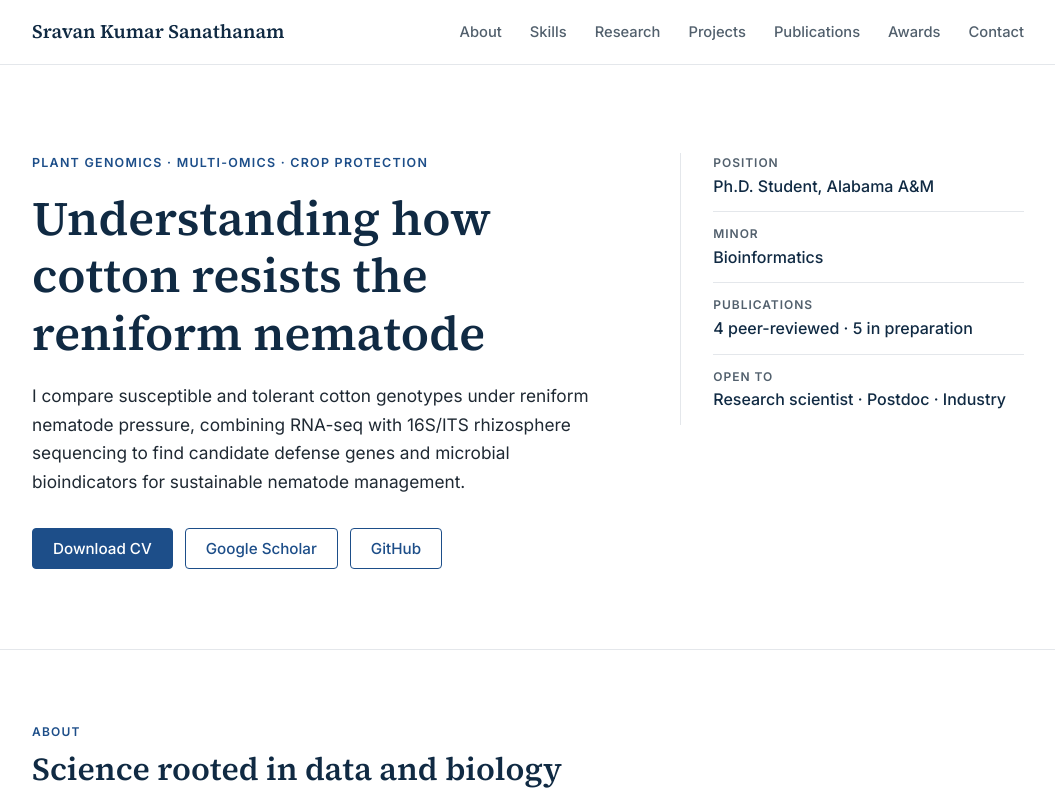
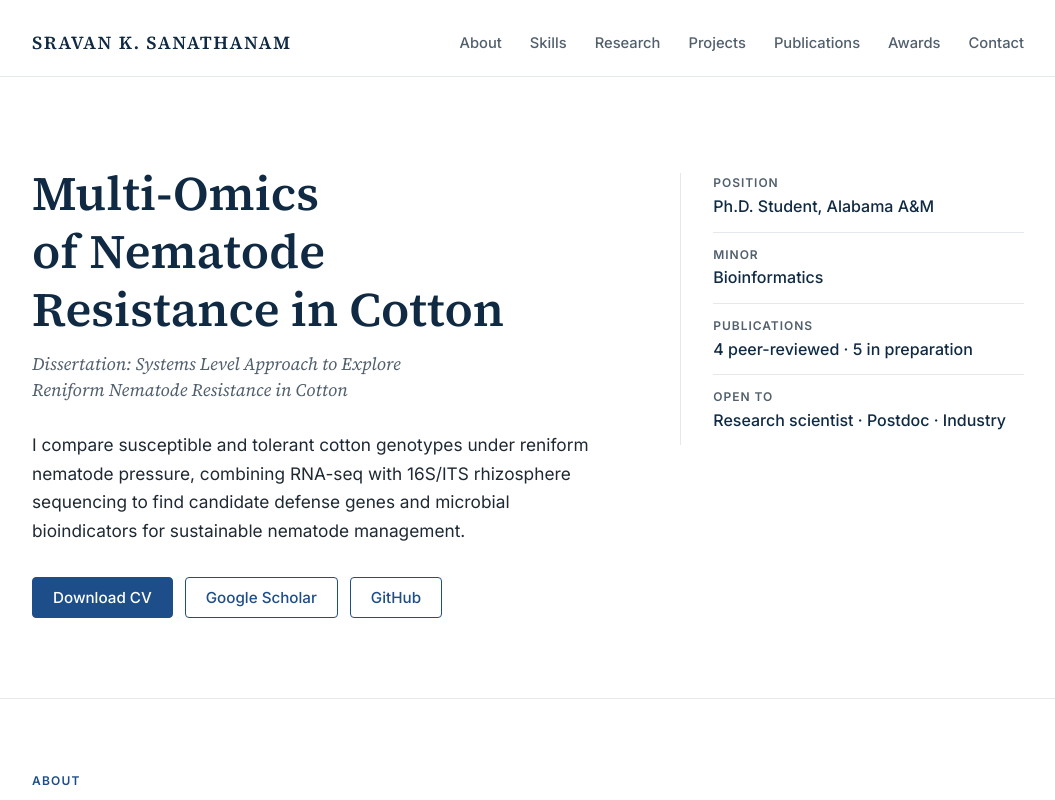
Before and after one commit to sravan-sanathanam/portfolio, a React (Vite) app: page / in a window 1280 px wide. Shown: the top 800 px of the page, without its empty margins (112-1167 px from the left). Built offline with nearby package versions, Linux system fonts and the light colour scheme.

Commit message:
Update header name and hero headline
- Header shows SRAVAN K. SANATHANAM in letter-spaced caps with more top space
- Remove the hero eyebrow label
- New headline plus italic dissertation subtitle
- Collapse nav into the menu below 960px so links never crowd the name

```diff
--- a/index.html
+++ b/index.html
@@ -13,7 +13,7 @@
     <meta name="twitter:card" content="summary" />
     <link rel="preconnect" href="https://fonts.googleapis.com" />
     <link rel="preconnect" href="https://fonts.gstatic.com" crossorigin />
-    <link href="https://fonts.googleapis.com/css2?family=Inter:wght@400;500;600&family=Source+Serif+4:opsz,wght@8..60,600;8..60,700&display=swap" rel="stylesheet" />
+    <link href="https://fonts.googleapis.com/css2?family=Inter:wght@400;500;600&family=Source+Serif+4:ital,opsz,wght@0,8..60,600;0,8..60,700;1,8..60,400&display=swap" rel="stylesheet" />
   </head>
   <body>
     <div id="root"></div>
--- a/src/components/Hero.jsx
+++ b/src/components/Hero.jsx
@@ -13,8 +13,11 @@ export default function Hero() {
     <section id="top" className="hero" aria-labelledby="hero-heading">
       <div className="container">
         <div>
-          <p className="hero-label">Plant Genomics · Multi-Omics · Crop Protection</p>
-          <h1 id="hero-heading">Understanding how cotton resists the reniform nematode</h1>
+          <h1 id="hero-heading">Multi-Omics of Nematode Resistance in Cotton</h1>
+          <p className="hero-dissertation">
+            Dissertation: Systems Level Approach to Explore Reniform Nematode
+            Resistance in Cotton
+          </p>
           <p className="hero-text">
             I compare susceptible and tolerant cotton genotypes under reniform
             nematode pressure, combining RNA-seq with 16S/ITS rhizosphere
--- a/src/components/Navbar.jsx
+++ b/src/components/Navbar.jsx
@@ -9,7 +9,7 @@ export default function Navbar() {
   return (
     <header className="site-header">
       <div className="container">
-        <a href="#top" className="site-name">{personal.name}</a>
+        <a href="#top" className="site-name">{personal.shortName}</a>
         <button
           type="button"
           className="menu-button"
--- a/src/data/content.js
+++ b/src/data/content.js
@@ -1,5 +1,6 @@
 export const personal = {
   name: 'Sravan Kumar Sanathanam',
+  shortName: 'Sravan K. Sanathanam',
   title: 'Plant Molecular Biology & Bioinformatics Researcher',
   institution: 'Alabama A&M University',
   tagline: 'Plant Molecular Biology, Transcriptomics, Microbiome & Functional Genomics',
--- a/src/index.css
+++ b/src/index.css
@@ -19,7 +19,7 @@
   --gutter: 24px;
 }
 
-html { scroll-behavior: smooth; scroll-padding-top: 72px; }
+html { scroll-behavior: smooth; scroll-padding-top: 96px; }
 
 @media (prefers-reduced-motion: reduce) {
   html { scroll-behavior: auto; }
@@ -90,12 +90,16 @@ ul, ol { list-style: none; }
   align-items: center;
   justify-content: space-between;
   gap: 24px;
-  min-height: 64px;
+  padding-top: 28px;
+  padding-bottom: 18px;
 }
 .site-name {
   font-family: var(--font-serif);
-  font-size: 1.2rem;
+  font-size: 1.15rem;
   font-weight: 600;
+  text-transform: uppercase;
+  letter-spacing: 0.08em;
+  white-space: nowrap;
   color: var(--heading);
   text-decoration: none;
 }
@@ -170,17 +174,21 @@ ul, ol { list-style: none; }
   gap: 64px;
   align-items: start;
 }
-.hero-label {
-  font-size: 0.78rem;
-  font-weight: 600;
-  letter-spacing: 0.1em;
-  text-transform: uppercase;
-  color: var(--accent);
-  margin-bottom: 16px;
-}
 .hero h1 {
   font-size: clamp(2.1rem, 4.5vw, 3rem);
-  margin-bottom: 20px;
+  max-width: 15em;
+  text-wrap: balance;
+  margin-bottom: 14px;
+}
+.hero-dissertation {
+  font-family: var(--font-serif);
+  font-style: italic;
+  font-size: 1.1rem;
+  line-height: 1.45;
+  color: var(--secondary);
+  max-width: 560px;
+  text-wrap: balance;
+  margin-bottom: 28px;
 }
 .hero-text {
   font-size: 1.08rem;
@@ -196,6 +204,7 @@ ul, ol { list-style: none; }
 .facts {
   border-left: 1px solid var(--divider);
   padding-left: 32px;
+  margin-top: 8px;
 }
 .facts div { padding: 12px 0; border-bottom: 1px solid var(--divider); }
 .facts div:first-child { padding-top: 0; }
@@ -351,8 +360,8 @@ a.item-title:hover { color: var(--accent); text-decoration-color: var(--accent);
   .facts { border-left: none; padding-left: 0; border-top: 1px solid var(--divider); padding-top: 24px; }
 }
 
-@media (max-width: 720px) {
-  :root { --gutter: 16px; }
+/* Collapse the nav into a menu before the links crowd the name */
+@media (max-width: 960px) {
   .menu-button { display: inline-block; }
   .nav-links {
     display: none;
@@ -368,9 +377,21 @@ a.item-title:hover { color: var(--accent); text-decoration-color: var(--accent);
   }
   .nav-links.open { display: flex; }
   .nav-links a { padding: 10px 0; font-size: 1rem; }
+}
+
+@media (max-width: 720px) {
+  :root { --gutter: 16px; }
+  .site-header .container { padding-top: 20px; padding-bottom: 14px; }
+  .site-name { font-size: 0.98rem; letter-spacing: 0.06em; }
+  .hero-dissertation { font-size: 1.02rem; }
   .hero { padding: 56px 0; }
   .section { padding: 56px 0; }
   .section h2 { font-size: 1.7rem; }
+}
+
+@media (max-width: 360px) {
+  .site-header .container { gap: 12px; }
+  .site-name { font-size: 0.86rem; letter-spacing: 0.05em; }
 }
 
 @media (max-width: 520px) {
```
